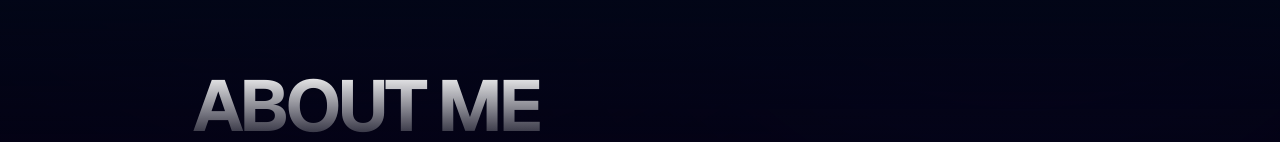
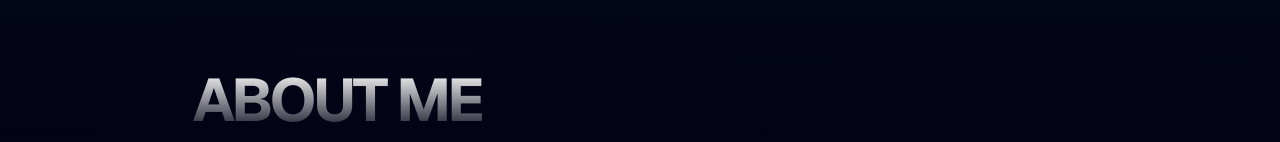
Before and after one commit to Namiiii-sys/Portfolio-v3, a Next.js app: page / in a window 1280 px wide. Shown: the part 810-952 px from the top of the page. Built offline with nearby package versions, Linux system fonts and the light colour scheme.

Commit message:
Formatting fixes

```diff
--- a/app/components/SectionHeading.tsx
+++ b/app/components/SectionHeading.tsx
@@ -15,7 +15,7 @@ const SectionHeading: React.FC<SectionHeadingProps> = ({ title, subtitle, classN
                 initial={{ opacity: 0, y: 20 }}
                 whileInView={{ opacity: 1, y: 0 }}
                 transition={{ duration: 0.5 }}
-                className="text-5xl md:text-7xl font-bold tracking-tighter text-transparent bg-clip-text bg-gradient-to-b from-white to-white/10 mb-6 uppercase"
+                className="text-5xl md:text-6xl font-bold tracking-tighter text-transparent bg-clip-text bg-gradient-to-b from-white to-white/10 mb-6 uppercase"
             >
                 {title}
             </motion.h2>
```
